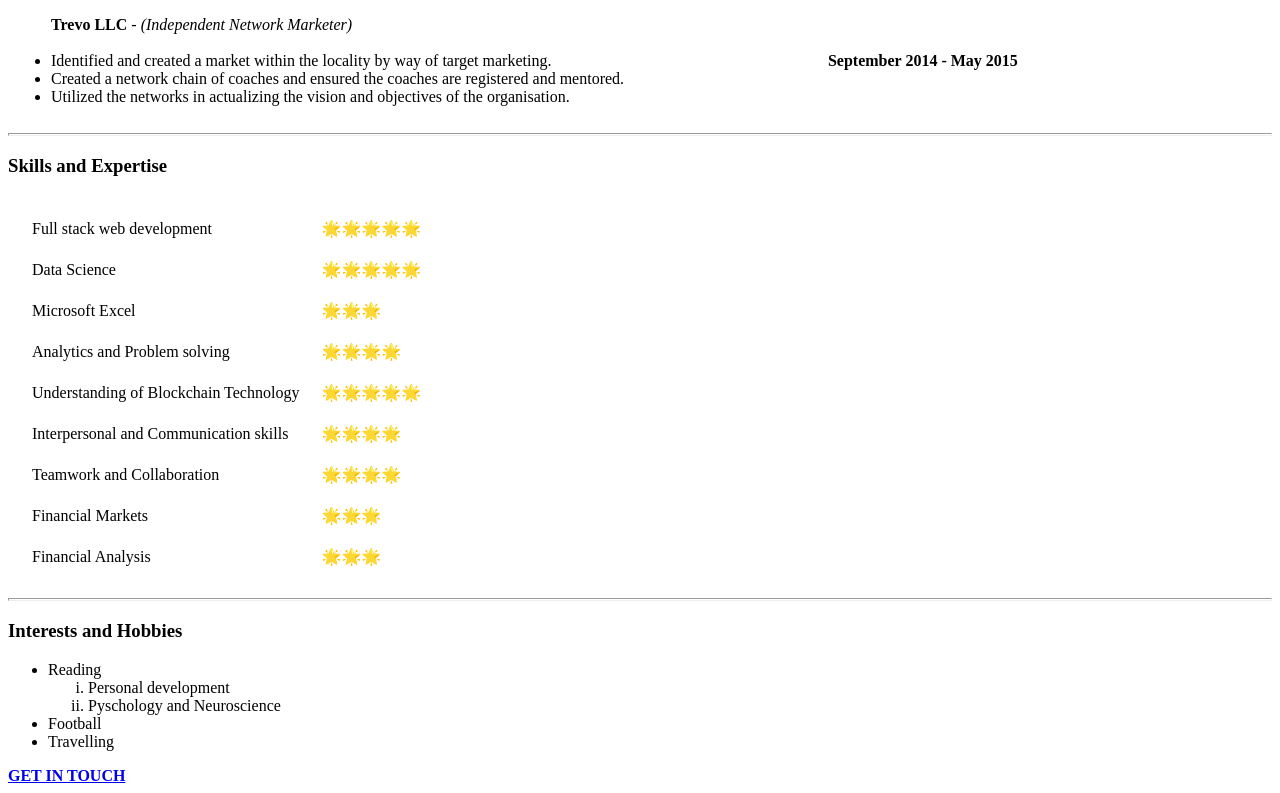
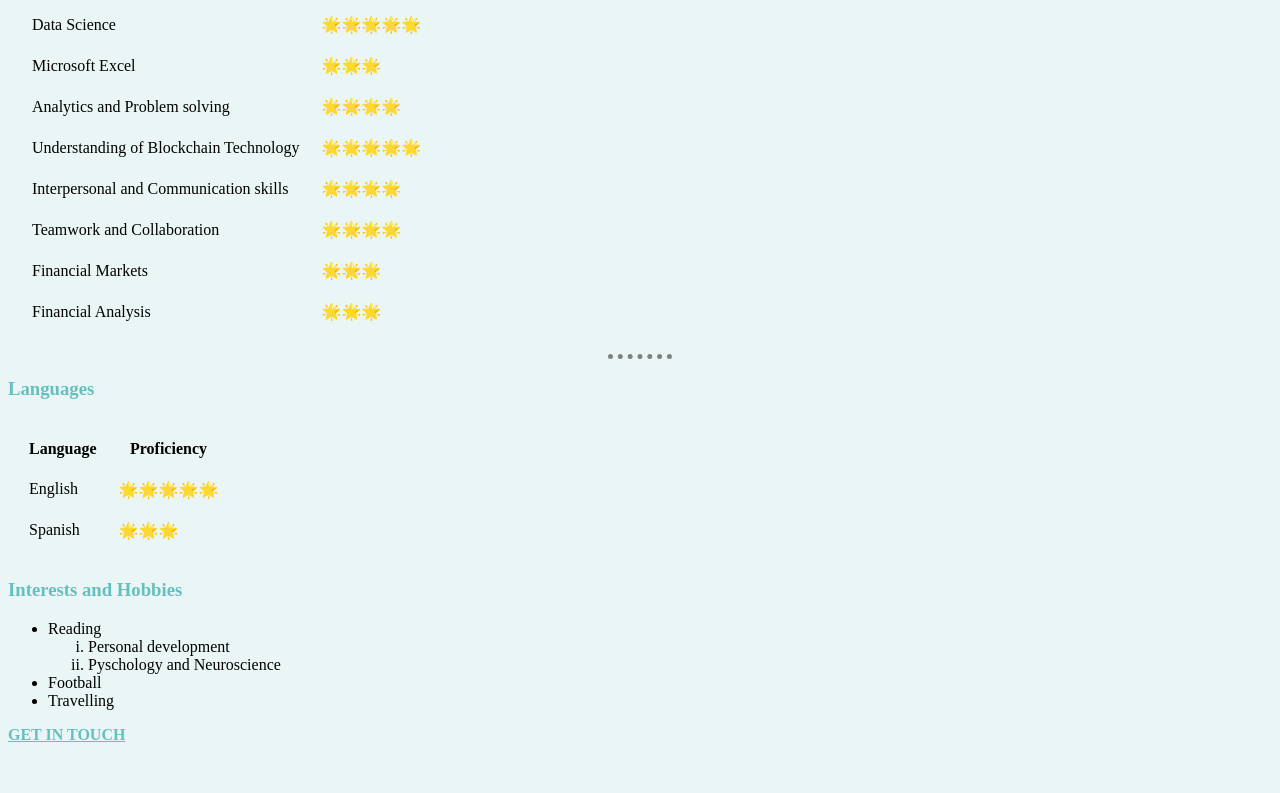
Before and after one commit to RexKizzy22/CV, a plain HTML site: page index.html in a window 1280 px wide. Shown: the part 1230-2023 px from the top of the page. After the commit the page ends 1982 px from the top, so only its background shows below. Drawn offline with Linux system fonts and the light colour scheme.

Commit message:
Add files via upload
A stylized version of my CV

```diff
--- /dev/null
+++ b/css/style.css
@@ -0,0 +1,29 @@
+body {
+  background-color: #EAF6F6;
+}
+
+hr {
+  border-style: none;
+  border-color: grey;
+  border-width: 5px;
+  width: 5%;
+  border-bottom-style: dotted;
+}
+
+img {
+  width: 190px;
+  border-radius: 100%;
+}
+
+h1, h3 {
+  color: #66bfbf;
+}
+
+.contact-link {
+  color: #66bfbf;
+}
+
+.home-link {
+  color: white;
+  text-decoration: none;
+}
--- a/index.html
+++ b/index.html
@@ -5,11 +5,13 @@
   <meta name="viewport" content="width=device-width, initial-scale=1.0">
   <meta http-equiv="X-UA-Compatible" content="ie=edge">
   <title>Emmanuel's Personal -HTML Project</title>
+  <link rel="stylesheet" href="css/style.css">
+
 </head>
 <body>
   <table cellspacing="20">
     <tr>
-      <td><img src="passport.jpg"></td>
+      <td><img src="Passport.jpg"></td>
       <td><h1><strong>Emmanuel Inegbenose</strong></h1>
       <h3><em><strong>Technology and Finance Enthusiast.</strong></em><h3>
         <h3> <em><strong>Full Stack Developer and Data Scientist.</strong></em><h3>
@@ -22,6 +24,7 @@
   <ul>
     <li>365 Careers (<strong>Udemy</strong>) - <em>The Data Science Course 2020:Complete Data Science Bootcamp - <strong>March 2020</strong></em></li>
     <li>The London App Brewery (<strong>Udemy</strong>) <em>The Complete 2020 Web Development Bootcamp - <strong>Febuary 2020</strong></em></li>
+    <li>Blockchain Institute of Technology (<strong>Udemy</strong>) <em><a href="https://www.ude.my/UC-QJUL1WVH">Blockchain and Bitcoin Fundamentals</a> - <strong>December 2019</strong></em></li>
     <li>University of Michigan (<strong>Coursera</strong>) - <em><a href="https://www.coursera.org/account/accomplishments/verify/2HWWXTEGGTQK?utm_medium=certificate&utm_source=link&utm_campaign=copybutton_certificate">Python Data Structures</a></em> - <strong>November 2019</strong></li>
     <li>University of Michigan (<strong>Coursera</strong>) - <em><a href="https://www.coursera.org/account/accomplishments/verify/AL2DDN4BNPG7?utm_medium=certificate&utm_source=link&utm_campaign=copybutton_certificate">Python for Everybody (Getting Started with Python)</a> - <strong>October 2019</strong></em></li>
     <li>Mikon Institute of Information Technology, Edo State - <em>Diploma Microsoft Office Specialist - <strong>July 2018</strong></em></li>
@@ -127,6 +130,22 @@
 
 <hr size="3">
 
+<h3>Languages</h3>
+<table cellspacing="20">
+  <tr>
+    <th>Language</th>
+    <th>Proficiency</th>
+  </tr>
+  <tr>
+    <td>English</td>
+    <td>🌟🌟🌟🌟🌟</td>
+  </tr>
+  <tr>
+    <td>Spanish</td>
+    <td>🌟🌟🌟</td>
+  </tr>
+</table>
+
 <h3>Interests and Hobbies</h3>
 <ul>
   <li>Reading</li>
@@ -138,7 +157,7 @@
   <li>Travelling</li>
 </ul>
 
-<a href="Contactme.html"><strong>GET IN TOUCH</strong></a>
+<a class="contact-link" href="Contactme.html"><strong>GET IN TOUCH</strong></a>
 
 </body>
 </html>
```
Also changed, not shown: Contactme.html (+2 -1 lines).
